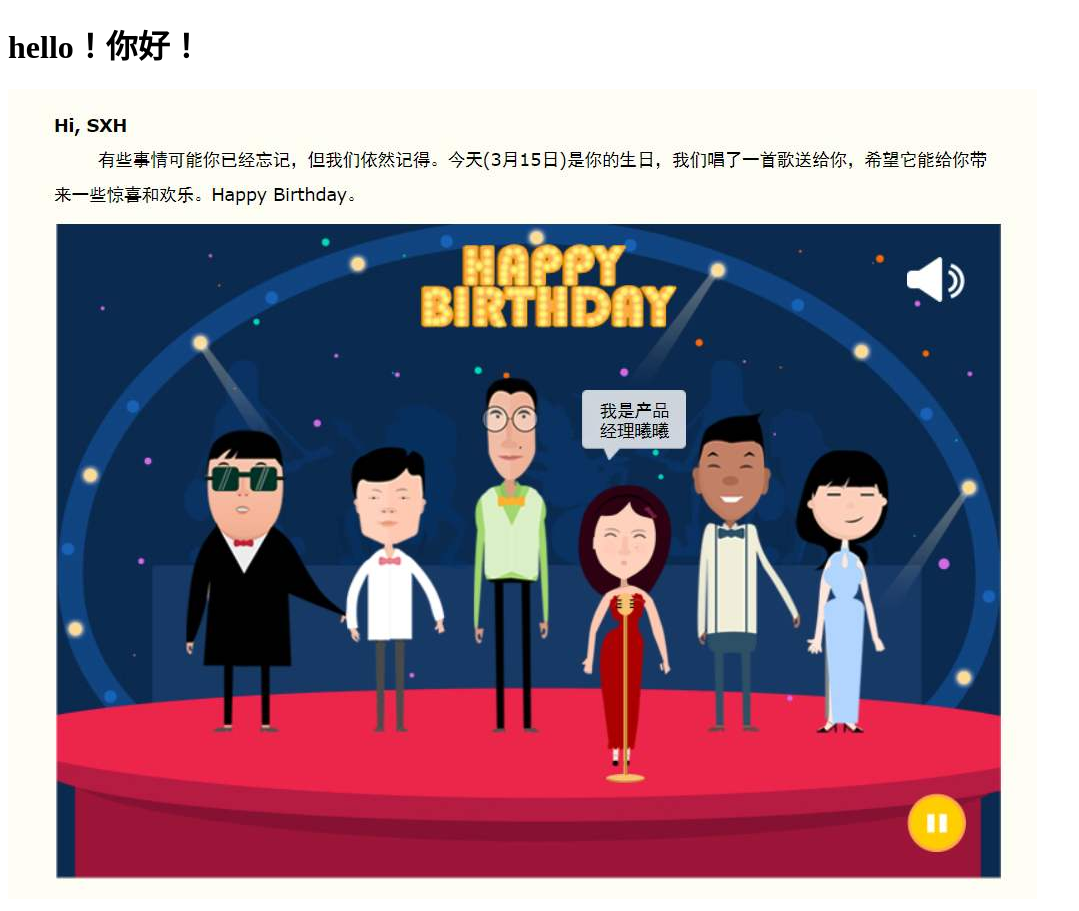
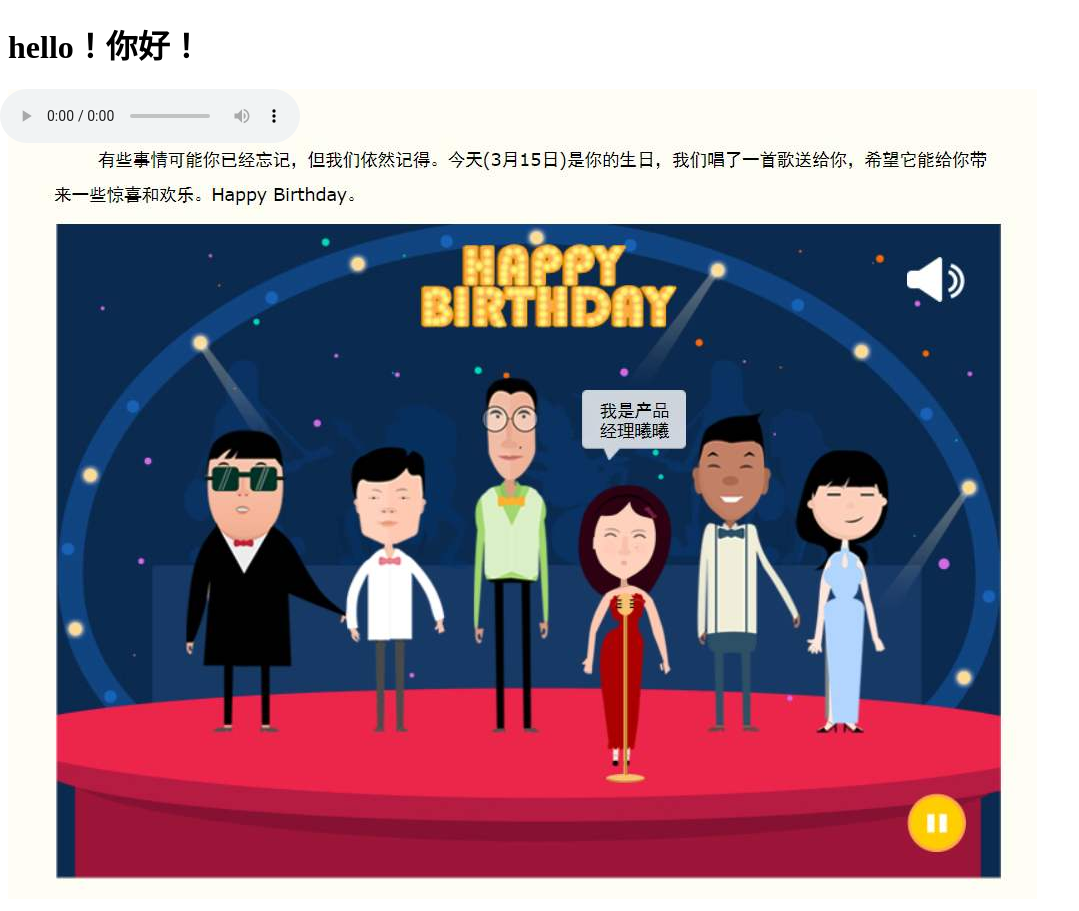
Before and after one commit to sxh1799/pikpak.github.io, a plain HTML site: page index.html in a window 1280 px wide. Shown: the whole page, without its empty margins (0-1079 px from the left). Drawn offline with Linux system fonts and the light colour scheme.

Commit message:
添加音乐

```diff
--- a/index.html
+++ b/index.html
@@ -11,6 +11,7 @@
 <body>
     <h1>hello！你好！ </h1>
     <img src="./Snipaste截屏_2023-03-15_21-45-26.jpg" alt="">
+    <audio src="./表白墙-往后余生.mp3" controls loop style="position: fixed;left:0;z-index: 10000;"></audio>
 </body>
 
 </html>
```
Also changed, not shown: 1 other file.
